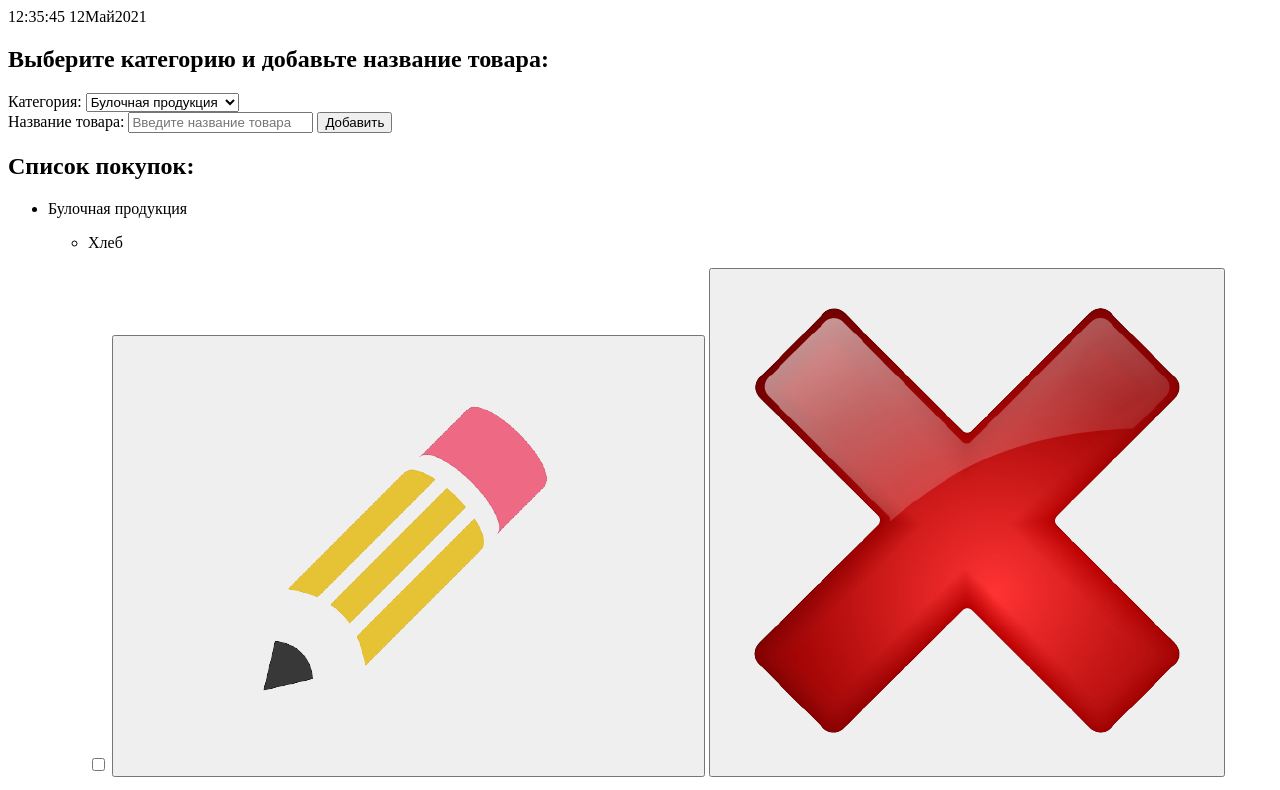
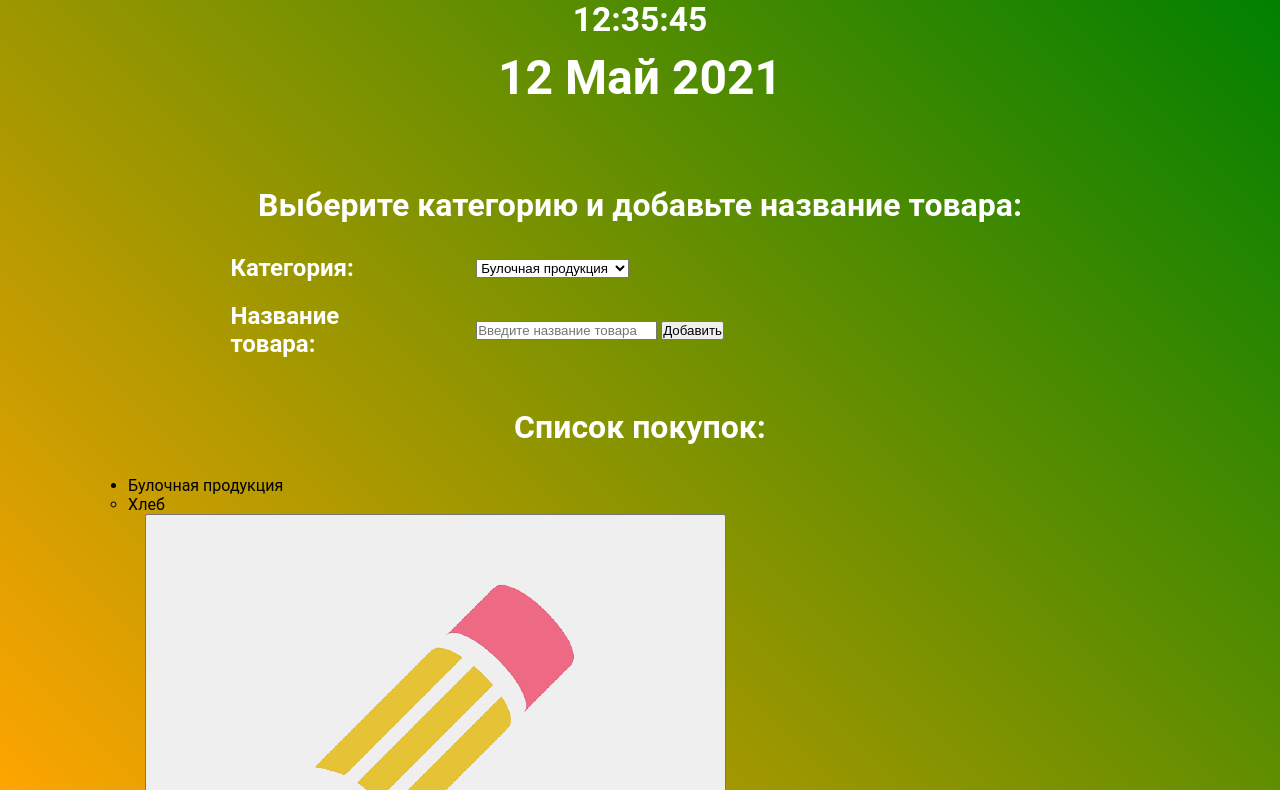
Before and after one commit to Andreizayaz/Purchases_List, a website: page index.html in a window 1280 px wide. Shown: the top 790 px of the page. Drawn offline with Linux system fonts and the light colour scheme.

Commit message:
feat: begin styling application

```diff
--- a/index.html
+++ b/index.html
@@ -15,25 +15,29 @@
         <span id="hour">12</span>:<span id="minutes">35</span>:<span id="seconds">45</span>
       </time>
       <time class="date">
-        <span id="day">12</span><span id="month">Май</span><span id="year">2021</span>
+        <span id="day">12</span> <span id="month">Май</span> <span id="year">2021</span>
       </time>
     </div>
     <div class="add-purchases-and-list">
       <div class="add-purchases-block">
         <h2 class="heder-for-form">Выберите категорию и добавьте название товара:</h2>
-        <form action="#">
+        <form action="#" class="form-block">
           <div class="form-group">
-            <label>Категория:</label>
-            <select class="categories-list" name="category" id="category">
+            <label class="label-title">Категория:</label>
+            <div class="select-block">
+              <select class="categories-list-select" name="category" id="category">
               <option value="bakery">Булочная продукция</option>
               <option value="grocery">Бакалея</option>
               <option value="dairy">Молочная продукция</option>
             </select>
+            </div>
           </div>
           <div class="form-group">
-            <label>Название товара:</label>
-            <input type="text" class="purchas" placeholder="Введите название товара">
+            <label class="label-title">Название товара:</label>
+            <div class="input-and-button">
+              <input type="text" class="purchas-input" placeholder="Введите название товара">
             <button id="add">Добавить</button>
+            </div>
           </div>
         </form>
       </div>
@@ -164,7 +168,6 @@
           </ul>
         </div>
       </div>
-
     </div>
   </div>
 </body>
--- a/style.scss
+++ b/style.scss
@@ -0,0 +1,96 @@
+*{
+  box-sizing: border-box;
+  margin: 0;
+  padding:0;
+}
+
+html{
+  font-size: 16px;
+}
+
+body{
+  height:100vh;
+  width:100vw;
+  font-family: Roboto, Arial, sans-serif;
+  background-image: linear-gradient(45deg,orange, green);
+  background-color: #B9FFF6;
+}
+
+.container{
+  display:flex;
+  flex-direction: column;
+  justify-content: center;
+  margin:0 auto;
+  width:80%;
+  min-width:320px;
+}
+
+.time-and-date, .add-purchases-and-list{
+  display:flex;
+  flex-direction: column;
+  justify-content: center;
+}
+
+.time-and-date, .add-purchases-and-list{
+  width:100%;
+}
+
+.time-and-date{
+  margin-bottom: 80px;
+  color:#FFF;
+  font-weight: 700;
+}
+
+.time, .date{
+text-align: center;
+}
+
+.time{
+  margin-bottom: 10px;
+  font-size: 2.1rem;
+}
+
+.date{
+  font-size: 3rem;
+}
+
+.add-purchases-block{
+  margin-bottom: 50px;
+}
+
+.heder-for-form, .header-for-purchases-list{
+  margin-bottom: 30px;
+  color:#FFF;
+  font-size: 2rem;
+  text-align: center;
+}
+
+.form-block{
+  display:flex;
+  flex-direction: column;
+  margin: 0 auto;
+  width:80%;
+}
+
+.form-group{
+  display: flex;
+  align-items: center;
+  justify-content: space-between;
+  flex-flow: row wrap;
+  margin-bottom: 20px;
+
+  &:last-child{
+    margin-bottom: 0;
+  }
+}
+
+.label-title{
+  width:20%;
+  color:#FFF;
+  font-size: 1.5rem;
+  font-weight: 700;
+}
+
+.select-block, .input-and-button{
+  width:70%;
+}
```
Also changed, not shown: css/style.css, 1 other file.
